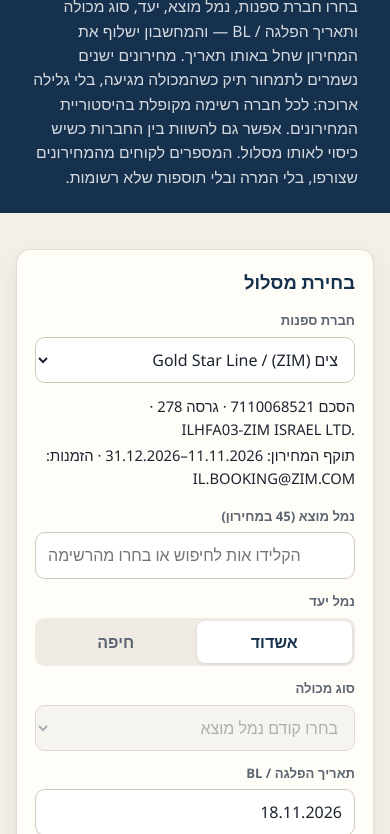
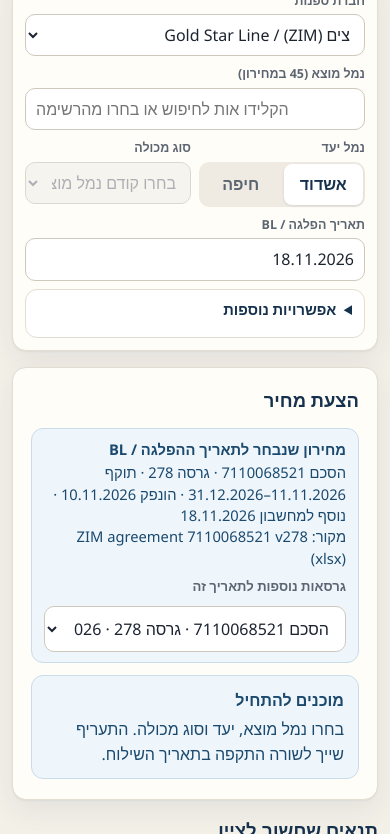
Before and after one commit to Kohav2024/shipping-quote-calculator, a plain HTML site: page index.html in a window 390 px wide. Shown: the part 75-909 px from the top of the page. Drawn offline with Linux system fonts and the light colour scheme.

Commit message:
Compact the phone layout so search fields are visible on load
Drop the long header intro, shrink the title bar, and put carrier,
origin, destination, container type, and BL date at the top. Agreement
meta, quantity, markup, HAZ, and rate-sheet history move into the quote
or a collapsed extras section.

```diff
--- a/index.html
+++ b/index.html
@@ -36,24 +36,23 @@
       line-height: 1.55;
       min-height: 100vh;
     }
-    .wrap { max-width: 980px; margin: 0 auto; padding: 20px 16px 48px; }
+    .wrap { max-width: 980px; margin: 0 auto; padding: 10px 12px 40px; }
     header.hero {
       background: var(--navy);
       color: #fff;
-      padding: 28px 16px 24px;
-    }
-    header.hero .wrap { padding-top: 0; padding-bottom: 0; }
+      padding: 8px 12px;
+      padding-top: max(8px, env(safe-area-inset-top));
+    }
+    header.hero .wrap { padding: 0; }
     header.hero h1 {
-      margin: 0 0 8px;
-      font-size: 1.55rem;
+      margin: 0;
+      font-size: 0.95rem;
       font-weight: 700;
       letter-spacing: -0.02em;
-    }
-    header.hero p {
-      margin: 0;
-      color: rgba(255,255,255,0.82);
-      font-size: 0.98rem;
-      max-width: 46rem;
+      line-height: 1.25;
+      white-space: nowrap;
+      overflow: hidden;
+      text-overflow: ellipsis;
     }
     .card {
       background: var(--paper);
@@ -63,6 +62,39 @@
       padding: 18px 18px 20px;
       margin: 16px 0 0;
     }
+    .search-card {
+      margin-top: 10px;
+      padding: 12px;
+    }
+    .search-top, .search-row { display: grid; gap: 8px; }
+    .search-top { margin: 0; }
+    .search-row { margin-top: 8px; }
+    .search-card .origin-combo { margin-top: 0; }
+    .search-card label.fld, .search-card .fld-label { margin-bottom: 4px; font-size: 0.78rem; }
+    .search-card input[type="text"], .search-card input[type="number"], .search-card select {
+      padding: 8px 10px;
+    }
+    .search-card .seg { padding: 2px; }
+    .search-card .seg button { padding: 8px 8px; }
+    .meta-line { font-size: 0.8rem; color: var(--muted); margin: 0 0 8px; }
+    .extras-panel {
+      margin-top: 8px;
+      border: 1px solid var(--line);
+      border-radius: 12px;
+      background: #fff;
+      padding: 0 12px 8px;
+    }
+    .extras-panel > summary {
+      cursor: pointer;
+      font-weight: 700;
+      padding: 8px 0;
+      list-style-position: inside;
+      font-size: 0.92rem;
+      color: var(--navy);
+    }
+    .extras-panel .extras-body { padding-bottom: 4px; }
+    .extras-panel .grid { margin-top: 8px; }
+    .extras-panel .history-panel { margin-top: 8px; border: 0; padding: 0; }
     .card h2 {
       margin: 0 0 14px;
       font-size: 1.15rem;
@@ -299,7 +331,14 @@
     .hist-row label { display: block; font-weight: 600; margin-bottom: 2px; }
     @media (max-width: 720px) {
       .grid-2, .grid-3 { grid-template-columns: 1fr; }
-      header.hero h1 { font-size: 1.35rem; }
+      .wrap { padding: 8px 12px 32px; }
+      .search-top { grid-template-columns: 1fr; }
+      .search-row { grid-template-columns: 1fr 1fr; }
+      .search-row .fld-date { grid-column: 1 / -1; }
+    }
+    @media (min-width: 721px) {
+      .search-top { grid-template-columns: minmax(0, 1fr) minmax(0, 1.35fr); align-items: end; }
+      .search-row { grid-template-columns: 1fr 1fr 1fr; }
     }
   </style>
 </head>
@@ -307,7 +346,6 @@
   <header class="hero">
     <div class="wrap">
       <h1>מחשבון הצעת מחיר לשילוח</h1>
-      <p>בחרו חברת ספנות, נמל מוצא, יעד, סוג מכולה ותאריך הפלגה / BL — והמחשבון ישלוף את המחירון שחל באותו תאריך. מחירונים ישנים נשמרים לתמחור תיק כשהמכולה מגיעה, בלי גלילה ארוכה: לכל חברה רשימה מקופלת בהיסטוריית המחירונים. אפשר גם להשוות בין החברות כשיש כיסוי לאותו מסלול. המספרים לקוחים מהמחירונים שצורפו, בלי המרה ובלי תוספות שלא רשומות.</p>
     </div>
   </header>
   <div class="wrap">
@@ -656,6 +694,7 @@
     copyFallback: "",
     versionOverride: {},
     historyOpen: false,
+    extrasOpen: false,
   };
 
   function versionsFor(carrierId) {
@@ -1125,28 +1164,7 @@
 
     let carrierMeta = "";
     if (isCompare) {
-      carrierMeta = '<p class="hint">מציגים תעריף מכל חברה שיש לה מחירון תקף לתאריך ההפלגה / BL שנבחר. אם יש כמה גרסאות חופפות, נבחרת זו שהונפקה לאחרונה. YML ו־OOCL חופפים במסלולי מזרח אסיה לאשדוד; צים מכסה בעיקר אירופה, אמריקה ואוסטרליה; MSC מכסה הודו וסרי לנקה לחיפה ולאשדוד כשהתאריך נופל בחלון של המחירון. וריאנטי ניתוב (כמו Qingdao או Xiamen) מוצגים בנפרד.</p>';
-    } else {
-      const dc = displayCarrier;
-      let headHtml;
-      if (dc.quotes && dc.quotes.length) {
-        headHtml = "הצעות " + dc.quotes.map((q) => ltrHtml(q.ref)).join(" / ") + " · " + ltrHtml(dc.party || "");
-      } else if (!dc.ref) {
-        headHtml = (dc.offerTitle ? ltrHtml(dc.offerTitle) + " · " : "") + ltrHtml(dc.party || "") + " · לא צוין מספר הסכם במחירון";
-      } else {
-        headHtml = "הסכם " + ltrHtml(dc.ref) + (dc.version ? " · גרסה " + ltrHtml(dc.version) : "") + (dc.party ? " · " + ltrHtml(dc.party) : "");
-      }
-      let line2Html = activeVersion
-        ? "תוקף המחירון: " + versionWindow(activeVersion)
-        : (shipIso ? "אין מחירון בתוקף לתאריך זה" : "בחרו תאריך הפלגה / BL");
-      if (activeVersion && shipIso && !isVersionValidOn(activeVersion, shipIso)) {
-        line2Html += addDays(activeVersion.vt) < shipIso ? " · המחירון פג תוקף לתאריך שנבחר" : " · עדיין לא בתוקף לתאריך שנבחר";
-      }
-      if (bookingLine(dc)) {
-        line2Html += dc.email ? " · הזמנות: " + ltrHtml(dc.email) : " · " + ltrHtml(bookingLine(dc));
-      }
-      if (dc.paymentTerms) line2Html += " · תשלום: " + esc(dc.paymentTerms);
-      carrierMeta = '<p class="meta">' + headHtml + '</p><p class="meta">' + line2Html + '</p>';
+      carrierMeta = "השוואה: מוצג התעריף התקף לתאריך ההפלגה / BL מכל חברה שיש לה שורה במסלול. בחפיפה נבחרת הגרסה שהונפקה לאחרונה.";
     }
 
     const typOpts = '<option value="">' + (state.originId ? "בחרו סוג מכולה" : "בחרו קודם נמל מוצא") + "</option>" +
@@ -1154,21 +1172,22 @@
         '<option value="' + esc(typ) + '"' + (typ === effectiveTyp ? " selected" : "") + ">" + esc(TYPE_HE[typ] || typ) + "</option>"
       ).join("");
 
-    let formExtra = "";
+    let formHaz = "";
+    let formWarn = "";
     if (effectiveTyp && hasHaz) {
       const lab = hasNonHaz
         ? "מטען מסוכן (HAZ) — רק אם יש שורה במחירון"
         : "למסלול זה קיימת במחירון רק שורת מטען מסוכן";
-      formExtra += '<label class="toggle"><input type="checkbox" id="haz" ' + (effectiveHaz ? "checked " : "") + (!hasNonHaz ? "disabled " : "") + "> <span>" + esc(lab) + "</span></label>";
+      formHaz += '<label class="toggle"><input type="checkbox" id="haz" ' + (effectiveHaz ? "checked " : "") + (!hasNonHaz ? "disabled " : "") + "> <span>" + esc(lab) + "</span></label>";
     }
     if (state.originId && typesInLane.length === 0) {
       const msg = (carrier.id === "yml" && state.dest.startsWith("HAIFA"))
         ? "במחירון YML שנטען כל שורות ההובלה הימית הן לאשדוד בלבד. יש תוספת TA (Transport Additional Charge) ליעד חיפה (ILHFA): 100$ ל-20DC, 200$ ל-40DC ו־40HQ — בלי תעריף הובלה ימית נפרד לחיפה. לא הומצא מחיר הובלה לחיפה."
         : "לנמל המוצא שנבחר אין שורות אל " + destHe(state.dest) + " במחירון הזה.";
-      formExtra += '<div class="callout warn"><strong>אין תעריף ליעד הזה</strong>' + esc(msg) + "</div>";
+      formWarn += '<div class="callout warn"><strong>אין תעריף ליעד הזה</strong>' + esc(msg) + "</div>";
     }
     if (!shipIso) {
-      formExtra += '<div class="callout warn"><strong>תאריך לא מזוהה</strong>כתבו את תאריך השילוח בפורמט 18.11.2026 (יום.חודש.שנה).</div>';
+      formWarn += '<div class="callout warn"><strong>תאריך לא מזוהה</strong>כתבו את תאריך השילוח בפורמט 18.11.2026 (יום.חודש.שנה).</div>';
     }
 
     let quoteHtml = "";
@@ -1361,33 +1380,42 @@
       : "";
 
     const app = document.getElementById("app");
+    const extrasInner =
+      '<div class="extras-body">' +
+        '<div class="grid grid-2">' +
+          '<div><label class="fld" for="qty">מספר מכולות</label><input type="number" id="qty" min="1" step="1" value="' + esc(state.qtyText) + '"></div>' +
+          '<div><label class="fld" for="markup">רווח למכולה (USD, רשות)</label><input type="number" id="markup" min="0" step="1" value="' + esc(state.markupText) + '" placeholder="0"></div>' +
+        "</div>" +
+        formHaz +
+        historyPanelHtml(shipIso) +
+      "</div>";
+    const quoteMeta = isCompare
+      ? (carrierMeta ? '<p class="meta-line">' + carrierMeta + "</p>" : "")
+      : "";
     app.innerHTML =
-      '<section class="card"><h2>בחירת מסלול</h2>' +
-      '<div class="grid grid-2">' +
+      '<section class="card search-card">' +
+      '<div class="search-top">' +
         '<div><label class="fld" for="carrier">חברת ספנות</label><select id="carrier">' + carrierOptions + "</select></div>" +
-        "<div>" + carrierMeta + "</div>" +
+        '<div class="origin-combo" id="origin-combo">' +
+          '<label class="fld" for="origin-input" id="origin-field-label">נמל מוצא (' + origins.length + " במחירון)</label>" +
+          '<input type="text" id="origin-input" role="combobox" aria-expanded="false" aria-autocomplete="list" aria-controls="origin-list" autocomplete="off" autocorrect="off" autocapitalize="off" spellcheck="false" enterkeyhint="search" placeholder="הקלידו אות לחיפוש או בחרו מהרשימה" value="' + esc(selectedOrigin ? originChoiceLabel(selectedOrigin) : "") + '">' +
+          '<ul id="origin-list" class="origin-list" role="listbox" hidden></ul>' +
+        "</div>" +
       "</div>" +
-      '<div class="origin-combo" id="origin-combo">' +
-        '<label class="fld" for="origin-input" id="origin-field-label">נמל מוצא (' + origins.length + " במחירון)</label>" +
-        '<input type="text" id="origin-input" role="combobox" aria-expanded="false" aria-autocomplete="list" aria-controls="origin-list" autocomplete="off" autocorrect="off" autocapitalize="off" spellcheck="false" enterkeyhint="search" placeholder="הקלידו אות לחיפוש או בחרו מהרשימה" value="' + esc(selectedOrigin ? originChoiceLabel(selectedOrigin) : "") + '">' +
-        '<ul id="origin-list" class="origin-list" role="listbox" hidden></ul>' +
-      "</div>" +
-      '<div class="grid grid-2" style="margin-top:12px">' +
+      '<div class="search-row">' +
         '<div><div class="fld-label">נמל יעד</div><div class="seg" role="group" aria-label="נמל יעד">' +
           '<button type="button" data-dest="ASHDOD, IL" aria-pressed="' + (state.dest === "ASHDOD, IL") + '">אשדוד</button>' +
           '<button type="button" data-dest="HAIFA, IL" aria-pressed="' + (state.dest === "HAIFA, IL") + '">חיפה</button>' +
         "</div></div>" +
         '<div><label class="fld" for="typ">סוג מכולה</label><select id="typ"' +
           (!state.originId || typesInLane.length === 0 ? " disabled" : "") + ">" + typOpts + "</select></div>" +
+        '<div class="fld-date"><label class="fld" for="date">תאריך הפלגה / BL</label><input type="text" id="date" value="' + esc(state.dateText) + '" placeholder="18.11.2026" inputmode="numeric"></div>' +
       "</div>" +
-      '<div class="grid grid-3" style="margin-top:12px">' +
-        '<div><label class="fld" for="date">תאריך הפלגה / BL</label><input type="text" id="date" value="' + esc(state.dateText) + '" placeholder="18.11.2026" inputmode="numeric"></div>' +
-        '<div><label class="fld" for="qty">מספר מכולות</label><input type="number" id="qty" min="1" step="1" value="' + esc(state.qtyText) + '"></div>' +
-        '<div><label class="fld" for="markup">רווח למכולה (USD, רשות)</label><input type="number" id="markup" min="0" step="1" value="' + esc(state.markupText) + '" placeholder="0"></div>' +
-      "</div>" + formExtra + historyPanelHtml(shipIso) +
+      formWarn +
+      '<details class="extras-panel" id="extras-panel"' + (state.extrasOpen ? " open" : "") + "><summary>אפשרויות נוספות</summary>" + extrasInner + "</details>" +
       "</section>" +
-      '<section class="card"><div class="card-head"><h2>הצעת מחיר</h2>' + copyBtn + "</div>" + (activeVersion ? versionBadgeHtml(activeVersion, shipIso, altVersions) : "") + quoteHtml + "</section>" +
-      '<details class="terms" open><summary>תנאים שחשוב לציין</summary><div class="card">' + termsHtml(displayCarrier, shipIso) + "</div></details>";
+      '<section class="card"><div class="card-head"><h2>הצעת מחיר</h2>' + copyBtn + "</div>" + quoteMeta + (activeVersion ? versionBadgeHtml(activeVersion, shipIso, altVersions) : "") + quoteHtml + "</section>" +
+      '<details class="terms"><summary>תנאים שחשוב לציין</summary><div class="card">' + termsHtml(displayCarrier, shipIso) + "</div></details>";
 
     const $ = (id) => document.getElementById(id);
     $("carrier").addEventListener("change", (e) => {
@@ -1489,6 +1517,10 @@
         if (ta) { ta.focus(); ta.select(); }
       });
     }
+    const extrasPanel = $("extras-panel");
+    if (extrasPanel) {
+      extrasPanel.addEventListener("toggle", function () { state.extrasOpen = extrasPanel.open; });
+    }
     const histPanel = $("history-panel");
     if (histPanel) {
       histPanel.addEventListener("toggle", function () { state.historyOpen = histPanel.open; });
```
